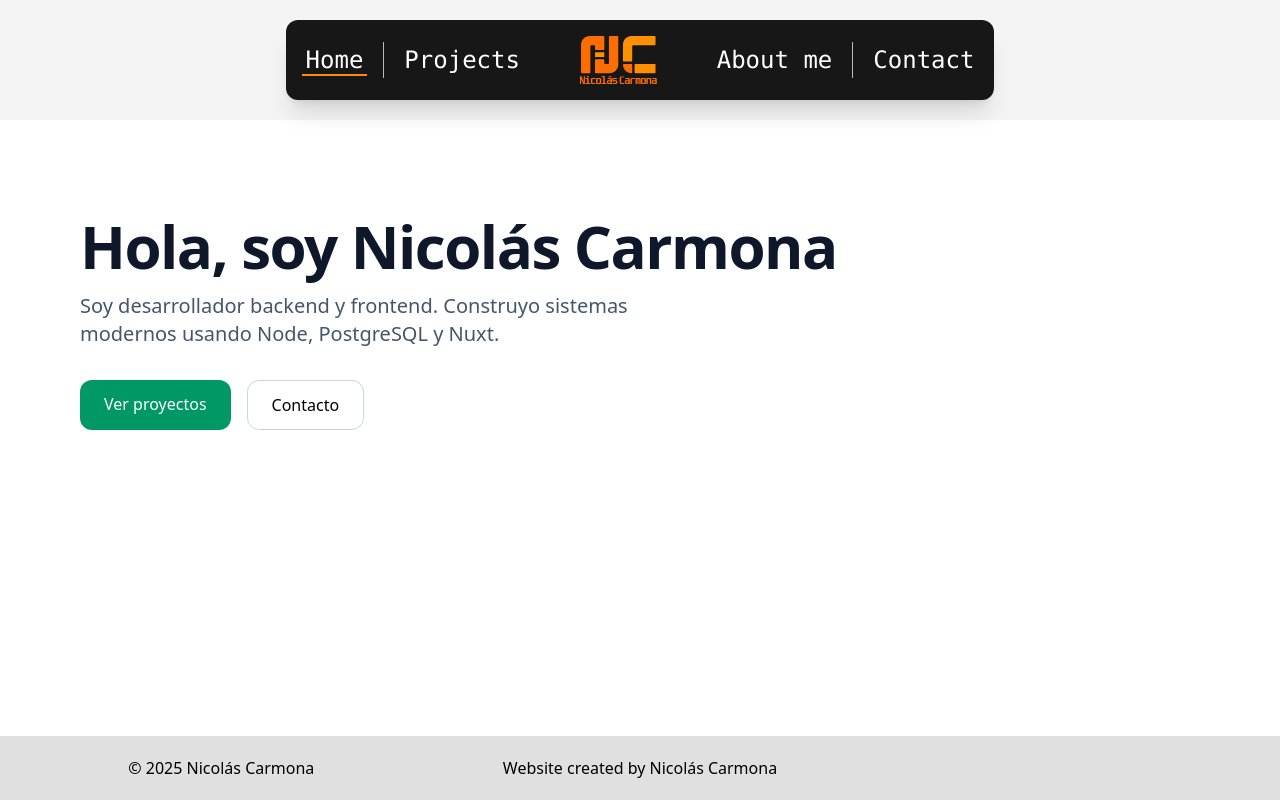
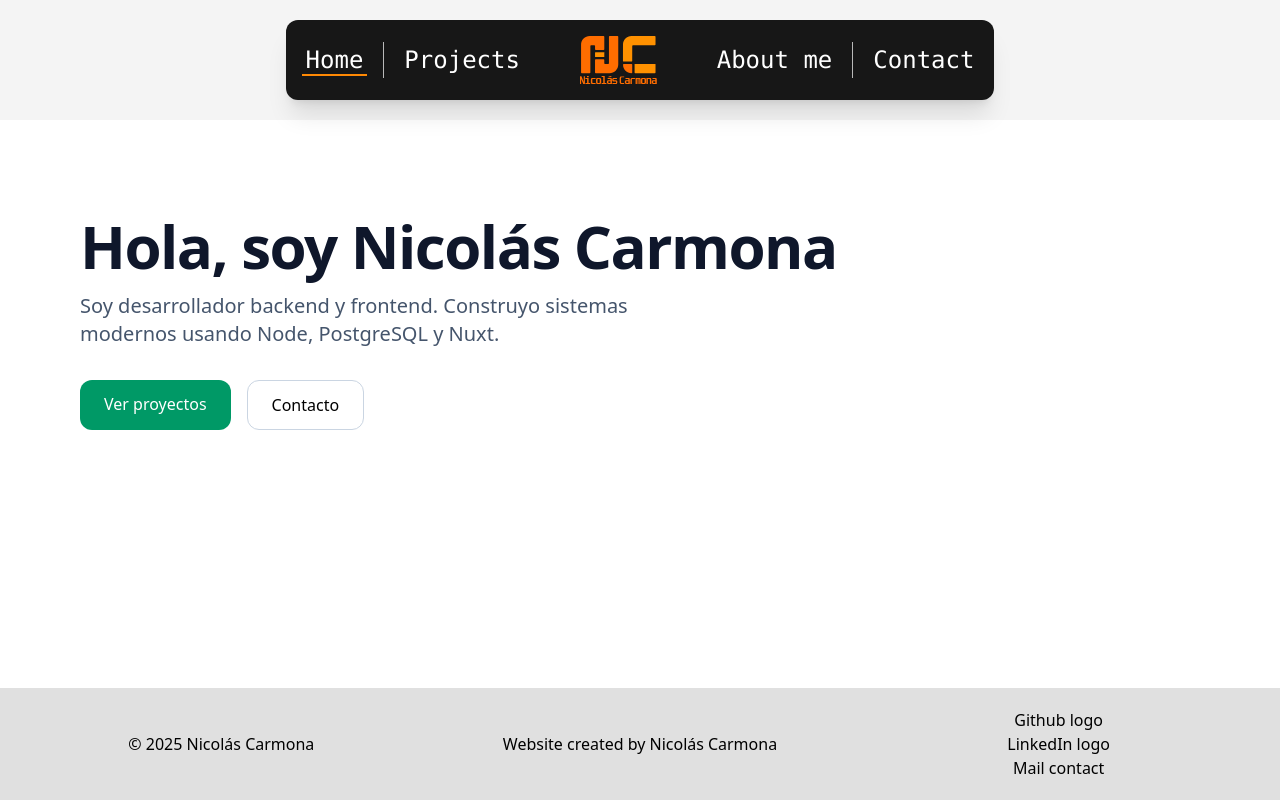
Before and after one commit to ncarmona99/project_portfolio, a Nuxt app: page / in a window 1280 px wide. Built offline with nearby package versions, Linux system fonts and the light colour scheme.

Commit message:
footer structure finished

```diff
--- a/app/layouts/default.vue
+++ b/app/layouts/default.vue
@@ -53,12 +53,19 @@
     </main>
 
     <footer class="bg-secondary text-center text-black p-5 mt-auto">
-      <div class="grid grid-cols-3 gap-4">
-        <p class="">© {{ new Date().getFullYear() }} Nicolás Carmona</p>
-        <div class="flex justify-center">
+      <div class="grid grid-cols-3 gap-4 items-center">
+        <p>© {{ new Date().getFullYear() }} Nicolás Carmona</p>
+        <div class="flex justify-center align-middle">
           <p class="pr-1">Website created by</p>
           <p class="pr-1">Nicolás</p>
           <p class="">Carmona</p>
+        </div>
+        <div class="flex justify-center">
+          <div class="grid grid-rows-3">
+            <div>Github logo</div>
+            <div>LinkedIn logo</div>
+            <div>Mail contact</div>
+          </div>
         </div>
       </div>
     </footer>
--- a/app/pages/index.vue
+++ b/app/pages/index.vue
@@ -6,9 +6,7 @@ definePageMeta({
 </script>
 <template>
   <section class="max-w-6xl mx-auto px-4 md:pt-24 pt-16">
-    <h1
-      class="text-4xl md:text-6xl font-bold tracking-tight text-slate-900 dark:text-slate-100"
-    >
+    <h1 class="text-4xl md:text-6xl font-bold tracking-tight text-slate-900">
       Hola, soy Nicolás Carmona
     </h1>
 
```
